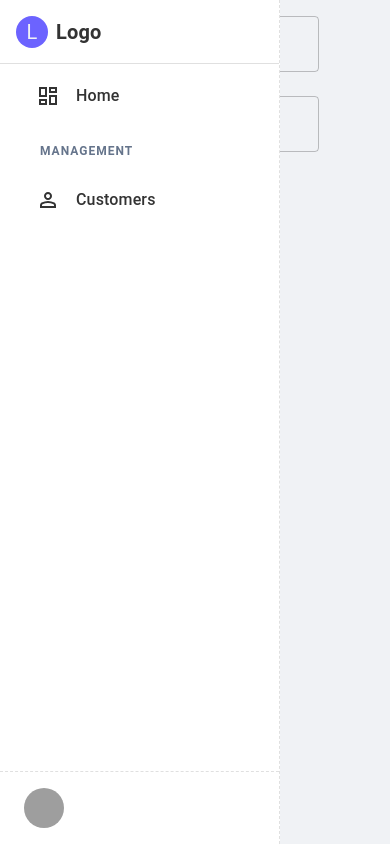
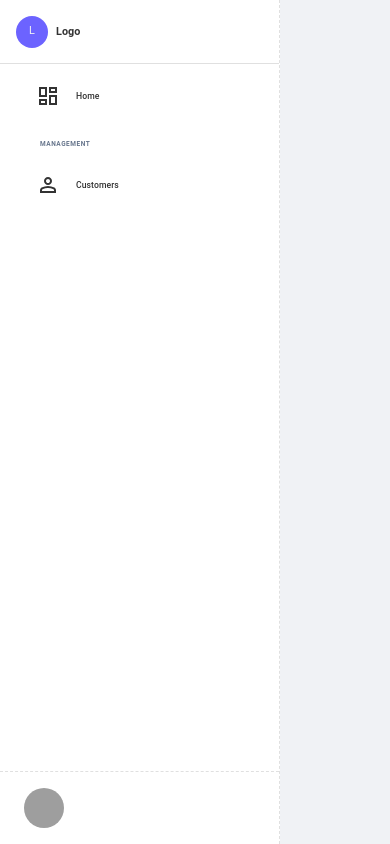
Before and after one commit to zaferdrn0/Fzy, a Next.js app in the folder frontend/: page /login in a window 390 px wide. Built offline with nearby package versions, Linux system fonts and the light colour scheme; grey boxes are pictures that could not be loaded.

Commit message:
Added global css settings

```diff
--- a/frontend/src/styles/globals.css
+++ b/frontend/src/styles/globals.css
@@ -1,5 +1,133 @@
+:root {
+  --scale-factor: 0.9;
+  --base-font-size: 16px;
+  --min-scale: 0.6;
+}
 
-a {
-  color: inherit;
-  text-decoration: none;
+@media screen and (max-width: 1900px) {
+  :root { --scale-factor: 0.765; }
+  .MuiListItem-root.MuiListItem-gutters.nav-link.css-lafiit-MuiListItem-root {
+    width: calc(100% * 0.765) !important;
+  }
 }
+
+@media screen and (max-width: 1800px) {
+  :root { --scale-factor: 0.72; }
+  .MuiListItem-root.MuiListItem-gutters.nav-link.css-lafiit-MuiListItem-root {
+    width: calc(100% * 0.72) !important;
+  }
+}
+
+@media screen and (max-width: 1700px) {
+  :root { --scale-factor: 0.702; }
+  .MuiListItem-root.MuiListItem-gutters.nav-link.css-lafiit-MuiListItem-root {
+    width: calc(100% * 0.72) !important;
+  }
+}
+
+@media screen and (max-width: 1600px) {
+  :root { --scale-factor: 0.675; }
+  .MuiListItem-root.MuiListItem-gutters.nav-link.css-lafiit-MuiListItem-root {
+    width: calc(100% * 0.72) !important;
+  }
+}
+
+@media screen and (max-width: 1535px) {
+  :root { --scale-factor: 0.81; }
+  .MuiListItem-root.MuiListItem-gutters.nav-link.css-lafiit-MuiListItem-root {
+    width: calc(100% * 0.81) !important;
+  }
+}
+
+@media screen and (max-width: 1500px) {
+  :root { --scale-factor: 0.81; }
+  .MuiListItem-root.MuiListItem-gutters.nav-link.css-lafiit-MuiListItem-root {
+    width: calc(100% * 0.81) !important;
+  }
+}
+
+@media screen and (max-width: 1400px) {
+  :root { --scale-factor: 0.81; }
+  .MuiListItem-root.MuiListItem-gutters.nav-link.css-lafiit-MuiListItem-root {
+    width: calc(100% * 0.81) !important;
+  }
+}
+
+@media screen and (max-width: 1300px) {
+  :root { --scale-factor: 0.774; }
+  .MuiListItem-root.MuiListItem-gutters.nav-link.css-lafiit-MuiListItem-root {
+    width: calc(100% * 0.684) !important;
+  }
+}
+
+@media screen and (max-width: 1200px) {
+  :root { --scale-factor: 0.684; }
+  .MuiListItem-root.MuiListItem-gutters.nav-link.css-lafiit-MuiListItem-root {
+    width: calc(100% * 0.684) !important;
+  }
+}
+
+@media screen and (max-width: 1100px) {
+  :root { --scale-factor: 0.648; }
+}
+
+@media screen and (max-width: 1000px) {
+  :root { --scale-factor: 0.693; }
+}
+
+@media screen and (max-width: 900px) {
+  :root { --scale-factor: 0.684; }
+}
+
+@media screen and (max-width: 800px) {
+  :root { --scale-factor: 0.675; }
+}
+
+@media screen and (max-width: 700px) {
+  :root { --scale-factor: 0.675; }
+}
+
+@media screen and (max-width: 600px) {
+  :root { --scale-factor: 0.54; }
+}
+
+@media screen and (max-width: 500px) {
+  :root { --scale-factor: 0.54; }
+}
+
+html {
+  font-size: calc(var(--base-font-size) * var(--scale-factor));
+}
+
+body {
+  min-height: 100%;
+  font-size: 1rem;
+}
+
+#__next {
+  height: 100%;
+}
+
+code {
+  font-family: 'Inter', sans-serif, -apple-system, BlinkMacSystemFont, 'Segoe UI', 'Roboto', 'Oxygen', 'Ubuntu',
+    'Cantarell', 'Fira Sans', 'Droid Sans', 'Helvetica Neue';
+  padding: 0.1rem 0.4rem;
+  font-size: 90%;
+  color: #d400ff;
+  border-radius: 0.1335rem;
+}
+
+code:not([class*='language-']):before,
+code:not([class*='language-']):after {
+  content: '`';
+}
+
+code[class*='language-'] {
+  padding: 0;
+}
+
+.px-scaled {
+  font-size: calc(16px * var(--scale-factor));
+  padding: calc(10px * var(--scale-factor));
+  margin: calc(20px * var(--scale-factor));
+}
```
